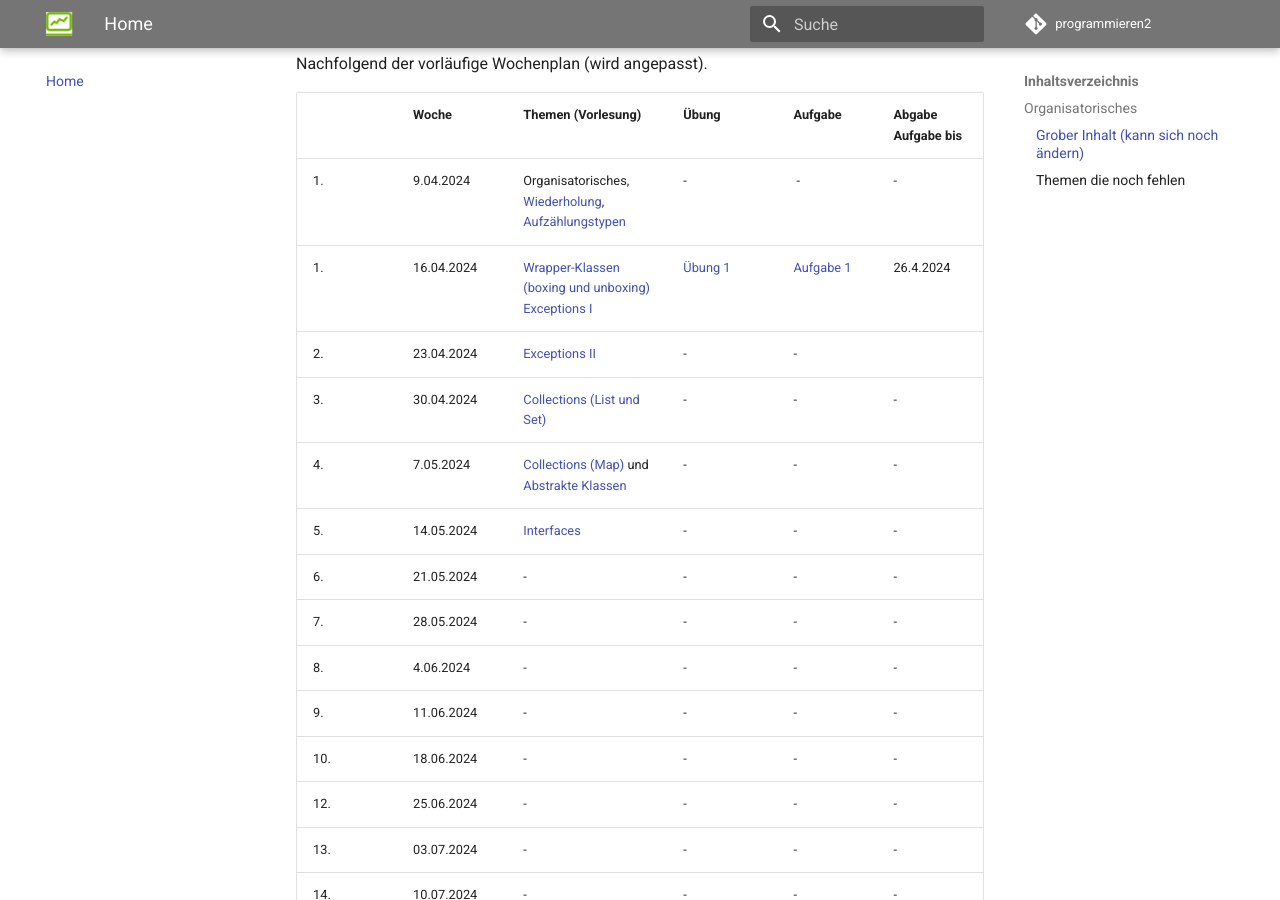
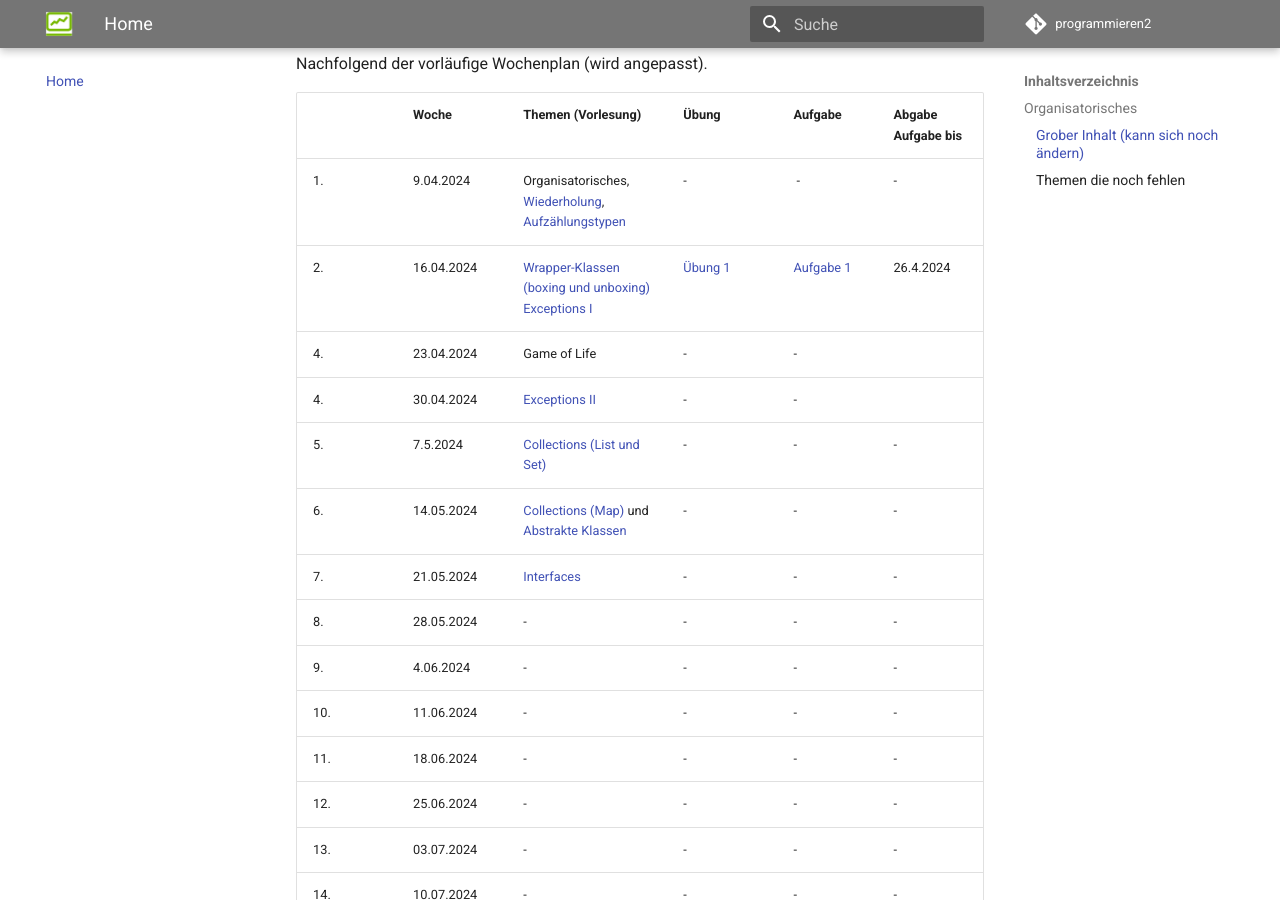
Before and after one commit to vrpntngr/programmieren2, an MkDocs documentation site: the page built from docs/index.md, in a window 1280 px wide and 900 px high, scrolled down 2515 px. Built offline with MkDocs 1.6.1 and Material for MkDocs 9.7.7, drawn with Linux system fonts in a browser that asks for light colours; comment, search, counter and statistics services are not loaded.

Commit message:
add game of life for 3 week

```diff
--- a/docs/index.md
+++ b/docs/index.md
@@ -39,25 +39,25 @@ Wir beschäftigen uns dieses Semester mit weiteren Konzepten der Programmierung.
 
 Nachfolgend der vorläufige Wochenplan (wird angepasst).
 
-|     | Woche                     | Themen (Vorlesung) | Übung                                                      | Aufgabe                                        | Abgabe Aufgabe bis |
-|-----|---------------------------|--------------------|------------------------------------------------------------|------------------------------------------------|--------------------|
+|     | Woche                     | Themen (Vorlesung)                                                                                               | Übung                                                      | Aufgabe                                        | Abgabe Aufgabe bis |
+|-----|---------------------------|------------------------------------------------------------------------------------------------------------------|------------------------------------------------------------|------------------------------------------------|--------------------|
 | 1.  | 9.04.2024                 | Organisatorisches, [Wiederholung](wiederholung.md#datentypen), [Aufzählungstypen](enum.md#aufzahlungstypen-enum) | -                                                          |  -                                             | -                  |
-| 1.  | 16.04.2024                | [Wrapper-Klassen (boxing und unboxing)](wrapper.md#wrapper-klassen)<br/>[Exceptions I](exceptions.md#exceptions)| [Übung 1](uebungen.md#ubung-1-wiederholung-und-codereview) | [Aufgabe 1](aufgaben.md#aufgabe-1-wurfelspiel) | 26.4.2024          |
-| 2.  | 23.04.2024                | [Exceptions II](exceptions.md#die-vererbungshierarchie-der-klasse-exception) | -                                                          | -                                              |                    |
-| 3.  | 30.04.2024                | [Collections (List und Set)](collections.md#collections) | -                                                          | -                                              | -                  |
-| 4.  | 7.05.2024                 | [Collections (Map)](maps.md#maps) und [Abstrakte Klassen](abstrakt.md#abstrakte-klassen)| -                                                          | -                                              | -                  |
-| 5.  | 14.05.2024                | [Interfaces](interfaces.md#interfaces) | -                                                          | -                                              | -                  |
-| 6.  | 21.05.2024                | - | -                                                          | -                                              | -                  |
-| 7.  | 28.05.2024                | - | -                                                          | -                                              | -                  |
-| 8.  | 4.06.2024                 | - | -                                                          | -                                              | -                  |
-| 9.  | 11.06.2024                | - | -                                                          | -                                              | -                  |
-| 10. | 18.06.2024                | - | -                                                          | -                                              | -                  |
-| 12. | 25.06.2024                | - | -                                                          | -                                              | -                  |
-| 13. | 03.07.2024                | - | -                                                          | -                                              | -                  |
-| 14. | 10.07.2024                | - | -                                                          | -                                              | -                  |
-| 15. | 17.07.2024                | - | -                                                          | -                                              | -                  |
-|     | wird noch bekannt gegeben | Klausur 1.PZ | Labore 6. Etage C-Gebäude                                  | -                                              | -                  |
-|     | wird noch bekannt gegeben | Klausur 2.PZ | Labore 6. Etage C-Gebäude                                  | -                                              | -                  |
+| 2.  | 16.04.2024                | [Wrapper-Klassen (boxing und unboxing)](wrapper.md#wrapper-klassen)<br/>[Exceptions I](exceptions.md#exceptions) | [Übung 1](uebungen.md#ubung-1-wiederholung-und-codereview) | [Aufgabe 1](aufgaben.md#aufgabe-1-wurfelspiel) | 26.4.2024          |
+| 4.  | 23.04.2024                | Game of Life                                                                                                     | -                                                          | -                                              |                    |
+| 4.  | 30.04.2024                | [Exceptions II](exceptions.md#die-vererbungshierarchie-der-klasse-exception)                                     | -                                                          | -                                              |                    |
+| 5.  | 7.5.2024                  | [Collections (List und Set)](collections.md#collections)                                                         | -                                                          | -                                              | -                  |
+| 6.  | 14.05.2024                | [Collections (Map)](maps.md#maps) und [Abstrakte Klassen](abstrakt.md#abstrakte-klassen)                         | -                                                          | -                                              | -                  |
+| 7.  | 21.05.2024                | [Interfaces](interfaces.md#interfaces)                                                                           | -                                                          | -                                              | -                  |
+| 8.  | 28.05.2024                | -                                                                                                                | -                                                          | -                                              | -                  |
+| 9.  | 4.06.2024                 | -                                                                                                                | -                                                          | -                                              | -                  |
+| 10. | 11.06.2024                | -                                                                                                                | -                                                          | -                                              | -                  |
+| 11. | 18.06.2024                | -                                                                                                                | -                                                          | -                                              | -                  |
+| 12. | 25.06.2024                | -                                                                                                                | -                                                          | -                                              | -                  |
+| 13. | 03.07.2024                | -                                                                                                                | -                                                          | -                                              | -                  |
+| 14. | 10.07.2024                | -                                                                                                                | -                                                          | -                                              | -                  |
+| 15. | 17.07.2024                | -                                                                                                                | -                                                          | -                                              | -                  |
+|     | wird noch bekannt gegeben | Klausur 1.PZ                                                                                                     | Labore 6. Etage C-Gebäude                                  | -                                              | -                  |
+|     | wird noch bekannt gegeben | Klausur 2.PZ                                                                                                     | Labore 6. Etage C-Gebäude                                  | -                                              | -                  |
 
 Die weitere Themen werden voraussichtlich sein:
 - git
```
Also changed, not shown: site/index.html, site/search/search_index.json, site/sitemap.xml, 1 other file.
